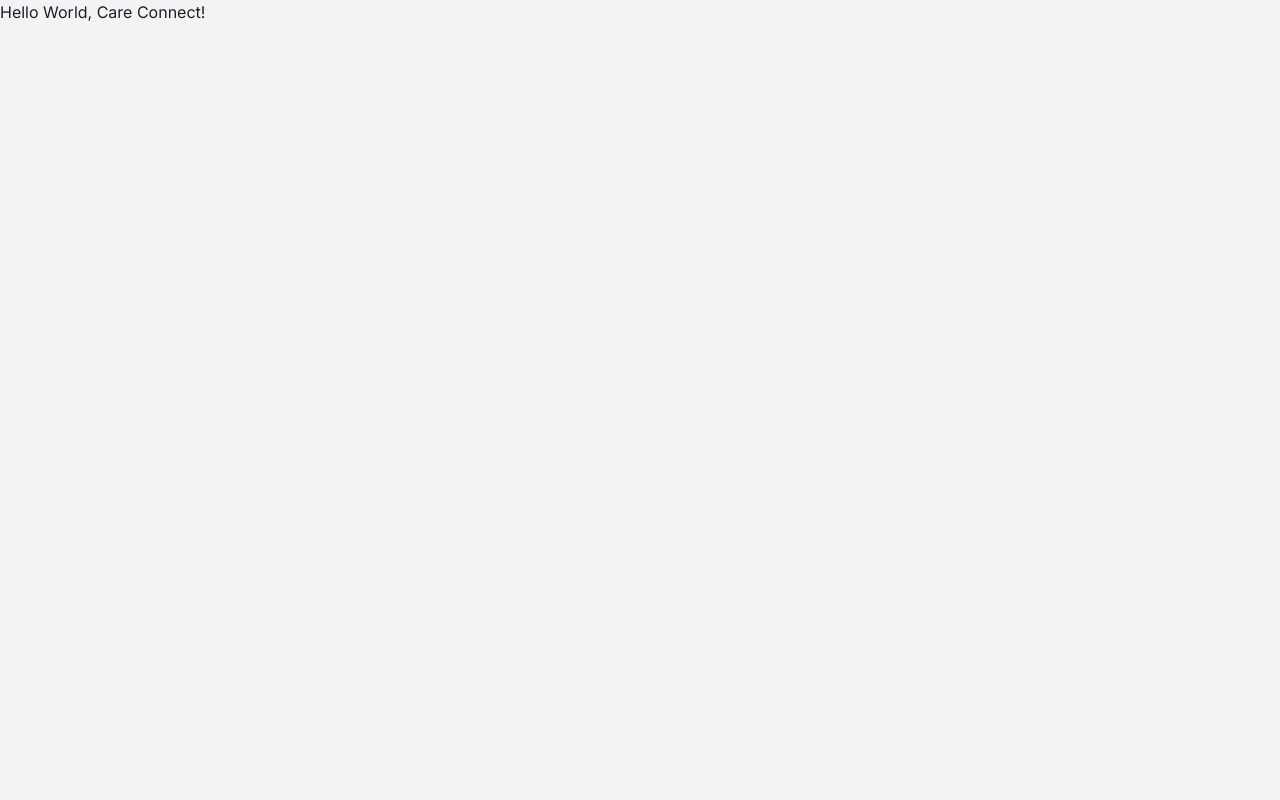
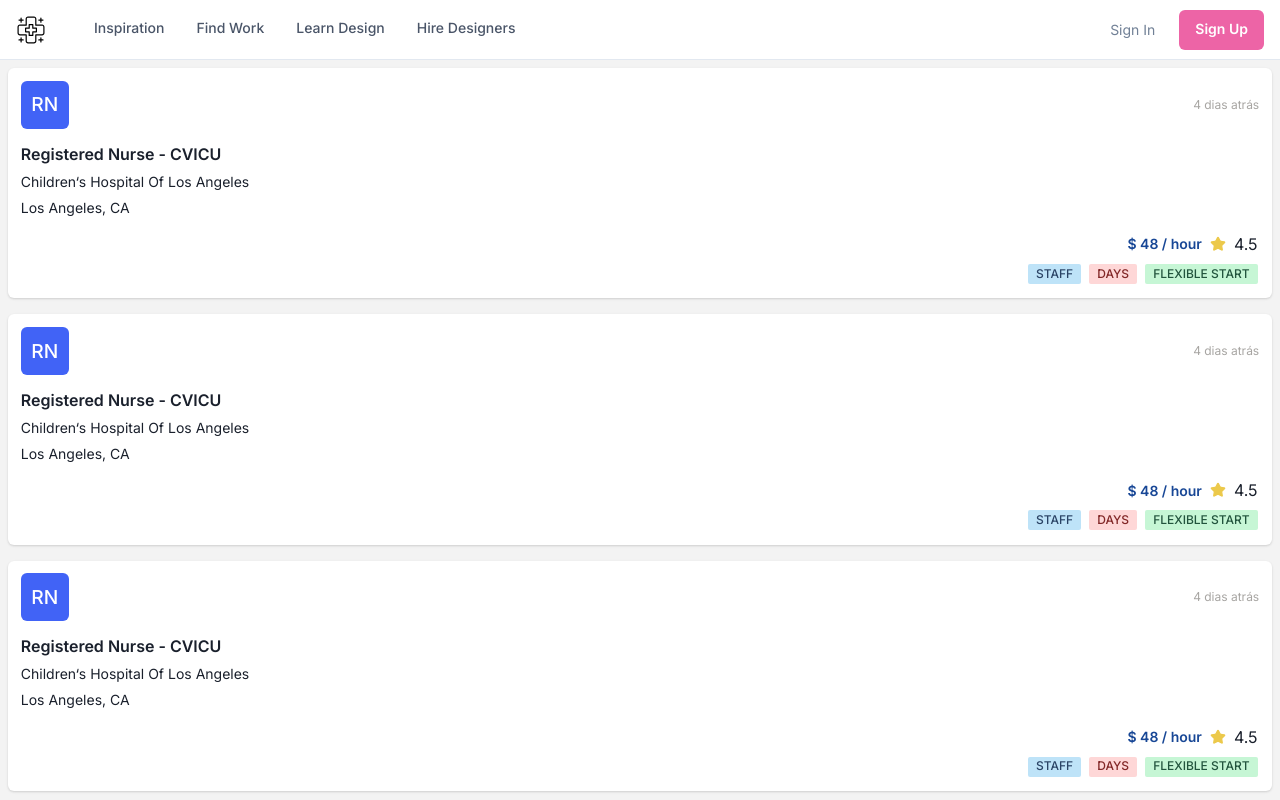
Before and after one commit to paulacynthia/care-connect, a Next.js app: page / in a window 1280 px wide. Shown: the top 800 px of the page. Built offline with nearby package versions, Linux system fonts and the light colour scheme.

Commit message:
:sparkles: feat: page: home

```diff
--- a/src/app/page.tsx
+++ b/src/app/page.tsx
@@ -1,5 +1,17 @@
+import { Header } from "@/components/Header";
+import { HealthUnit } from "@/components/HealthUnit";
+import { Flex } from "@chakra-ui/react";
+
 export default function Home() {
   return (
-    <h1>Hello World, Care Connect!</h1>
+    <>
+      <Header />
+      <Flex width="full" justifyContent={"center"} flexDirection={"column"}>
+        <HealthUnit />
+        <HealthUnit />
+        <HealthUnit />
+        <HealthUnit />
+      </Flex>
+    </>
   );
 }
```
